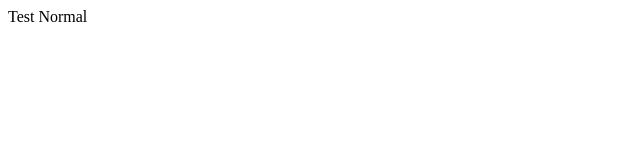
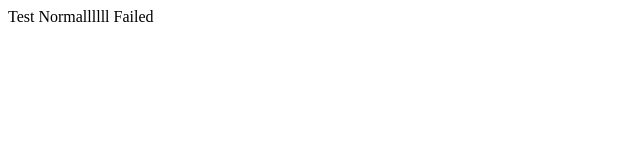
Before and after one commit to iAmKeyvan72/type-test-ci-cd-tut, a React app: page / in a window 1280 px wide. Shown: the top 160 px of the page, without its empty margins (0-640 px from the left). Built offline with nearby package versions, Linux system fonts and the light colour scheme.

Commit message:
New yaml with error on test

```diff
--- a/src/App.tsx
+++ b/src/App.tsx
@@ -1,7 +1,7 @@
 import React from 'react';
 
 const App = () => {
-  return <div>Test Normal</div>;
+  return <div>Test Normallllll Failed</div>;
 };
 
 export default App;
```
